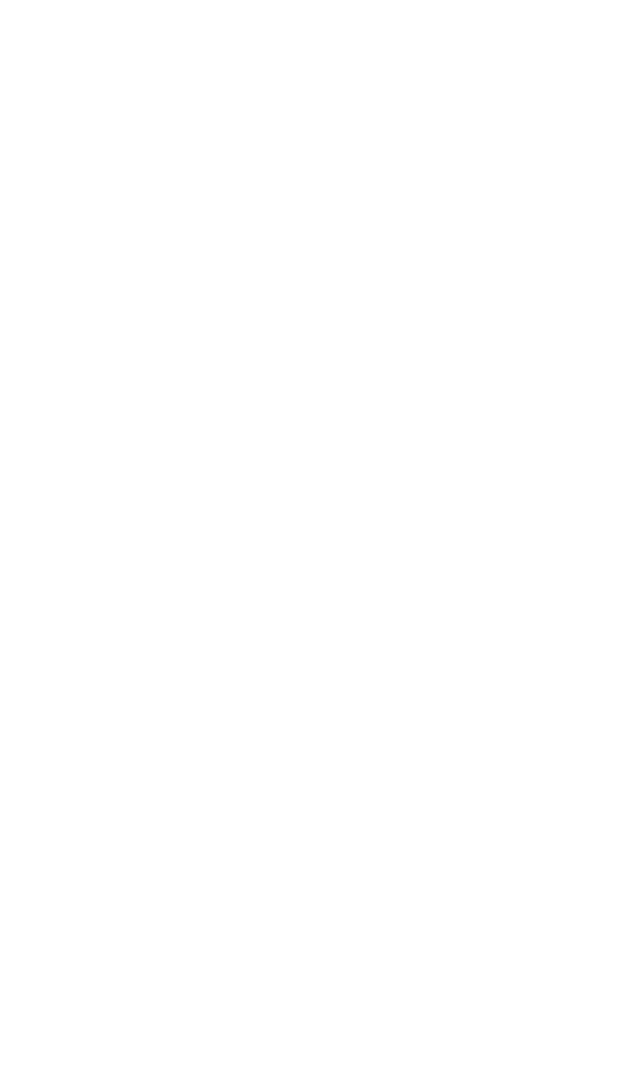
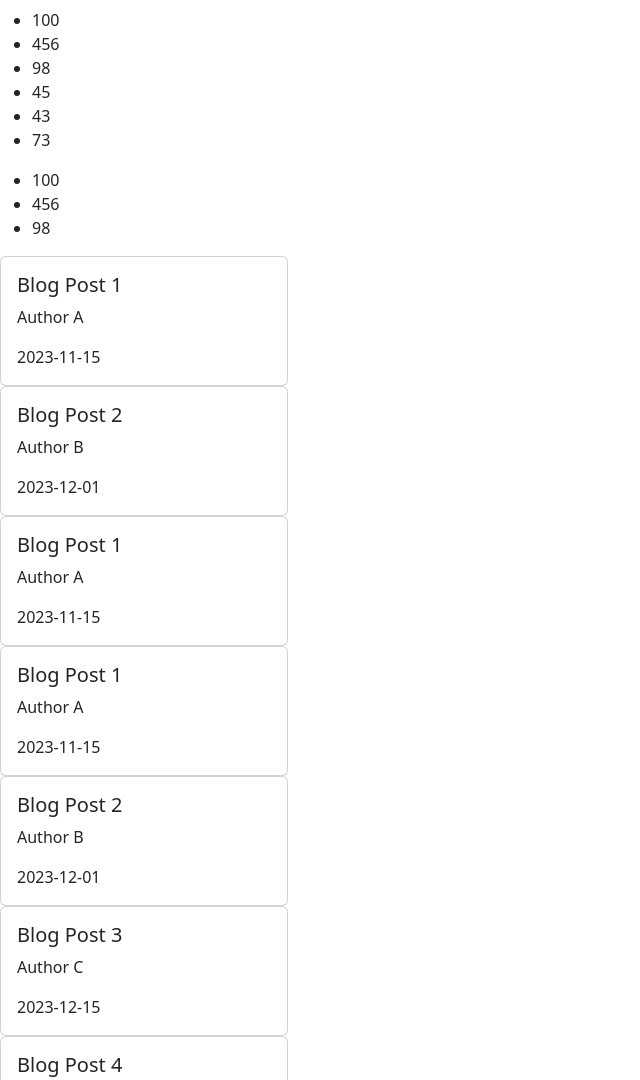
Before and after one commit to NdgeauxR/week6l1, a plain HTML site: page index.html in a window 1280 px wide. Shown: the top 1080 px of the page, without its empty margins (0-640 px from the left). Before the commit the page ends 800 px from the top, so only its background shows below. Drawn offline with nearby package versions, Linux system fonts and the light colour scheme.

Commit message:
fix: correct HTML doctype and script tag syntax; add empty heading in index.html

```diff
--- a/index.html
+++ b/index.html
@@ -11,13 +11,15 @@
     <h1></h1>
 
 <ul id= "ul-all-numbers"></ul>
-<div id= "div-even-numbers"></div>
+<ul id= "ul-even-numbers"></ul>
+<div id="div-blog-posts"></div>
+<div id="first-Blog-Post"></div>
+<div id="div-blog-posts2"></div>
 
 <main id= "main">
 
 </main>
 
-    <script src"<script src="https://cdn.jsdelivr.net/npm/bootstrap@5.3.3/dist/js/bootstrap.bundle.min.jss"></script>
-<script src="script.js"></script>
+  <script src="script.js"></script>
   </body>
 </html>
--- a/script.js
+++ b/script.js
@@ -5,5 +5,71 @@ const numbers = [100, 456, 98, 45, 43, 73];
 
 for (let i = 0; i < numbers.length; i++) {
   const number = numbers[i];
-  ul.innerHtml += `<li>${number}</li>`;
+  ul.innerHTML += `<li>${number}</li>`;
 }
+
+
+const evens = numbers.filter((number) => number % 2 === 0);
+const evenUl = document.getElementById("ul-even-numbers");
+
+for (let i = 0; i < evens.length; i++) {
+  const number = evens[i];
+  evenUl.innerHTML += `<li>${number}</li>`;
+}
+
+// Task 2
+
+let blogPosts = [
+  { id: 1, title: "Blog Post 1", author: "Author A", date: "2023-11-15" },
+  { id: 2, title: "Blog Post 2", author: "Author B", date: "2023-12-01" },
+]
+const blogPostUl = document.getElementById("div-blog-posts");
+for (let i = 0; i < blogPosts.length; i++) {
+  const post = blogPosts[i];
+  const postHTML = `
+  <div class="card" style="width: 18rem;">
+  <div class="card-body">
+    <h5 class="card-title">${post.title}</h5>
+    <p class="card-text">${post.author}</p>
+    <p class="card-text">${post.date}</p>
+  </div>
+</div>
+  `;
+  blogPostUl.innerHTML += postHTML;
+}
+
+const firstBlogPost = blogPosts[0];
+const firstBlogPostHTML = `
+  <div class="card" style="width: 18rem;">
+  <div class="card-body">
+    <h5 class="card-title">${firstBlogPost.title}</h5>
+    <p class="card-text">${firstBlogPost.author}</p>
+    <p class="card-text">${firstBlogPost.date}</p>
+  </div>`
+
+const firstBlogPostDiv = document.getElementById("first-Blog-Post");
+firstBlogPostDiv.innerHTML = firstBlogPostHTML;
+
+let blogPosts2 = [
+  { id: 1, title: "Blog Post 1", author: "Author A", date: "2023-11-15" },
+  { id: 2, title: "Blog Post 2", author: "Author B", date: "2023-12-01" },
+  { id: 3, title: "Blog Post 3", author: "Author C", date: "2023-12-15" },
+  { id: 4, title: "Blog Post 4", author: "Author D", date: "2023-12-30" },
+  { id: 5, title: "Blog Post 5", author: "Author E", date: "2024-01-15" },
+  { id: 6, title: "Blog Post 6", author: "Author F", date: "2024-02-01" },
+  { id: 7, title: "Blog Post 7", author: "Author G", date: "2024-02-15" },
+  ];
+const blogPostUl2 = document.getElementById("div-blog-posts2");
+for (let i = 0; i < blogPosts2.length; i++) {
+  const post = blogPosts2[i];
+  const postHTML = `
+  <div class="card" style="width: 18rem;">
+  <div class="card-body">
+    <h5 class="card-title">${post.title}</h5>
+    <p class="card-text">${post.author}</p>
+    <p class="card-text">${post.date}</p>
+  </div>
+</div>
+  `;
+  blogPostUl2.innerHTML += postHTML;
+}
```
